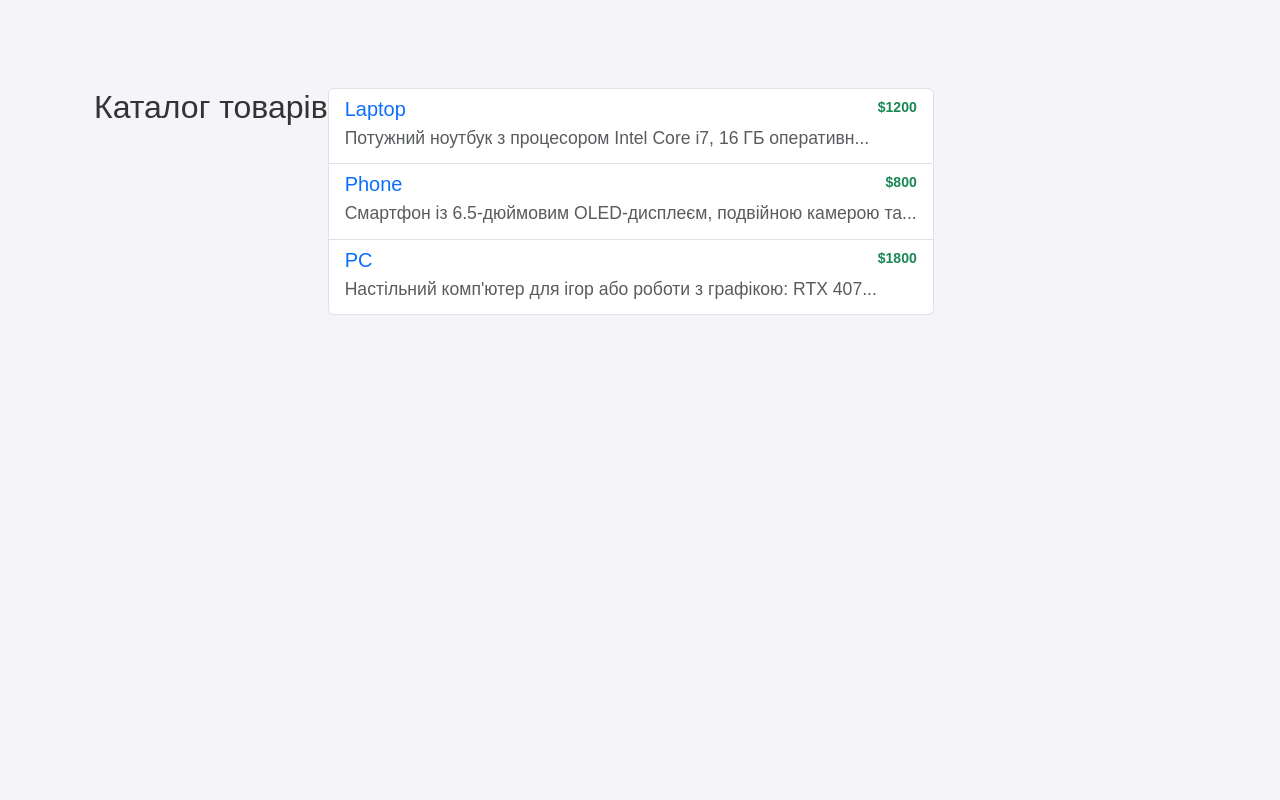
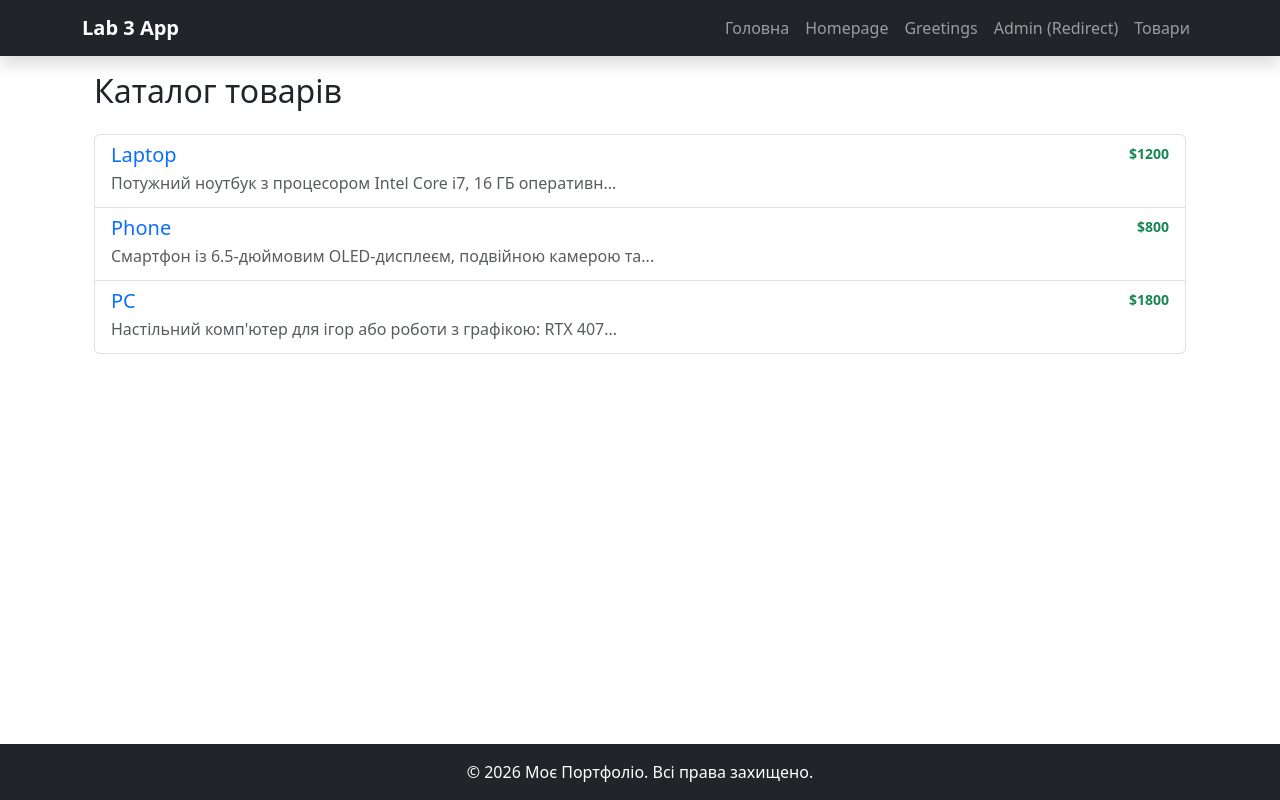
Before and after one commit to AndriiPerehinets/flask-app-lab, a Flask app: page /products/ in a window 1280 px wide. Run offline with Flask 3, Linux system fonts and the light colour scheme.

Commit message:
fixed educator remarks

```diff
--- a/app/products/views.py
+++ b/app/products/views.py
@@ -1,6 +1,6 @@
 from flask import Blueprint, render_template, abort
 
-products_bp = Blueprint('products', __name__, template_folder='templates')
+products_bp = Blueprint('products', __name__, template_folder='templates/products')
 
 products = [
     {
@@ -25,11 +25,11 @@ products = [
 
 @products_bp.route("/")
 def products_list():
-    return render_template("products/products.html", products=products)
+    return render_template("products.html", products=products)
 
 @products_bp.route("/<int:product_id>")
 def product_detail(product_id):
     product = next((p for p in products if p["id"] == product_id), None)
     if product is None:
         abort(404)
-    return render_template("products/detail_product.html", product=product)
+    return render_template("detail_product.html", product=product)
--- a/app/templates/base.html
+++ b/app/templates/base.html
@@ -3,14 +3,19 @@
 <head>
     <meta charset="UTF-8">
     <meta name="viewport" content="width=device-width, initial-scale=1.0">
-    <title>{{ title }}</title>
+    <title>{% block title %}Моя лабораторна{% endblock %}</title>
     <link href="https://cdn.jsdelivr.net/npm/bootstrap@5.3.0/dist/css/bootstrap.min.css" rel="stylesheet">
-    <link rel="stylesheet" href="{{ url_for('static', filename='css/styles.css') }}">
 </head>
-<body>
-    <main class="container mt-5 pt-3">
+<body class="d-flex flex-column min-vh-100">
+
+    {% include 'nav.html' %}
+
+    <main class="container my-5 flex-fill">
         {% block content %}{% endblock %}
     </main>
+
+    {% include 'footer.html' %}
+
     <script src="https://cdn.jsdelivr.net/npm/bootstrap@5.3.0/dist/js/bootstrap.bundle.min.js"></script>
 </body>
 </html>
--- /dev/null
+++ b/app/templates/footer.html
@@ -0,0 +1,3 @@
+<footer class="bg-dark text-white text-center py-3 mt-5">
+    <p class="mb-0">&copy; 2026 Моє Портфоліо. Всі права захищено.</p>
+</footer>
--- /dev/null
+++ b/app/templates/nav.html
@@ -0,0 +1,32 @@
+<nav class="navbar navbar-expand-lg navbar-dark bg-dark fixed-top shadow">
+    <div class="container">
+        <a class="navbar-brand fw-bold" href="{{ url_for('resume') }}">Lab 3 App</a>
+        <button class="navbar-toggler" type="button" data-bs-toggle="collapse" data-bs-target="#navbarNav" aria-controls="navbarNav" aria-expanded="false" aria-label="Toggle navigation">
+            <span class="navbar-toggler-icon"></span>
+        </button>
+        <div class="collapse navbar-collapse" id="navbarNav">
+            <ul class="navbar-nav ms-auto">
+                <!-- Головна / Резюме -->
+                <li class="nav-item">
+                    <a class="nav-link" href="{{ url_for('resume') }}">Головна</a>
+                </li>
+                <!-- Домашня сторінка з агентом -->
+                <li class="nav-item">
+                    <a class="nav-link" href="{{ url_for('home') }}">Homepage</a>
+                </li>
+                <!-- Сторінка привітання користувача (Users Blueprint) -->
+                <li class="nav-item">
+                    <a class="nav-link" href="{{ url_for('users.greetings', name='Student', age=20) }}">Greetings</a>
+                </li>
+                <!-- Сторінка адміна з редіректом -->
+                <li class="nav-item">
+                    <a class="nav-link" href="{{ url_for('users.admin') }}">Admin (Redirect)</a>
+                </li>
+                <!-- Каталог товарів (Products Blueprint) -->
+                <li class="nav-item">
+                    <a class="nav-link" href="{{ url_for('products.products_list') }}">Товари</a>
+                </li>
+            </ul>
+        </div>
+    </div>
+</nav>
--- a/app/users/__init__.py
+++ /dev/null
@@ -1,5 +0,0 @@
-from flask import Flask
-
-app = Flask(__name__)
-
-from . import views
```
